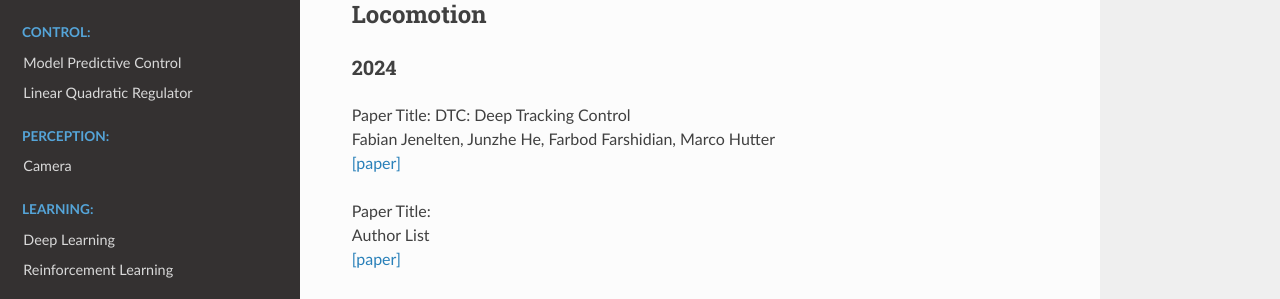
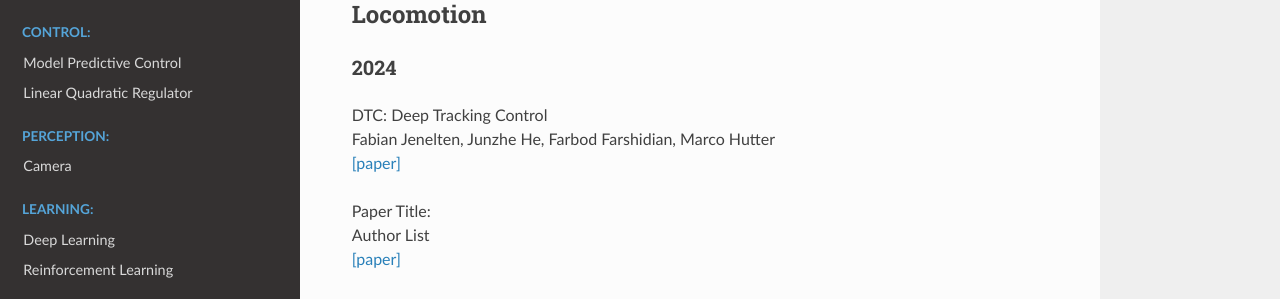
Before and after one commit to HangR00/Robotics-Docs, a Sphinx documentation site: the page built from docs/source/sections/paper/paper_list.rst, in a window 1280 px wide. Shown: the part 162-461 px from the top of the page. Built offline with Sphinx 7.4.7 and the Read the Docs theme 3.1.0, drawn with Linux system fonts in a browser that asks for light colours.

Commit message:
Update paper_list.rst

```diff
--- a/docs/source/sections/paper/paper_list.rst
+++ b/docs/source/sections/paper/paper_list.rst
@@ -9,7 +9,7 @@ Locomotion
 2024
 **********
 
-| Paper Title: DTC: Deep Tracking Control
+| DTC: Deep Tracking Control
 | Fabian Jenelten, Junzhe He, Farbod Farshidian, Marco Hutter
 | `[paper] <https://www.science.org/doi/10.1126/scirobotics.adh5401>`_
 
```
